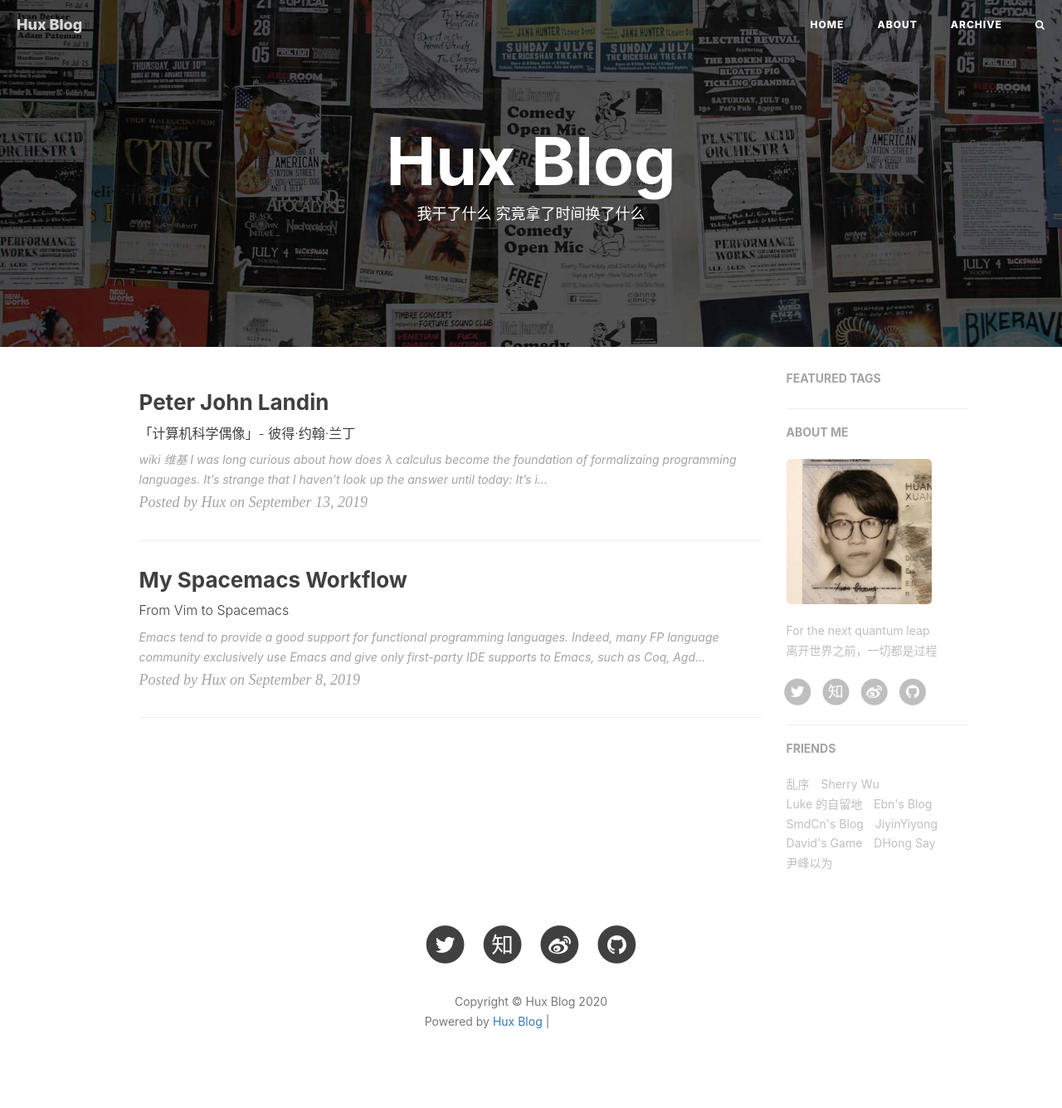
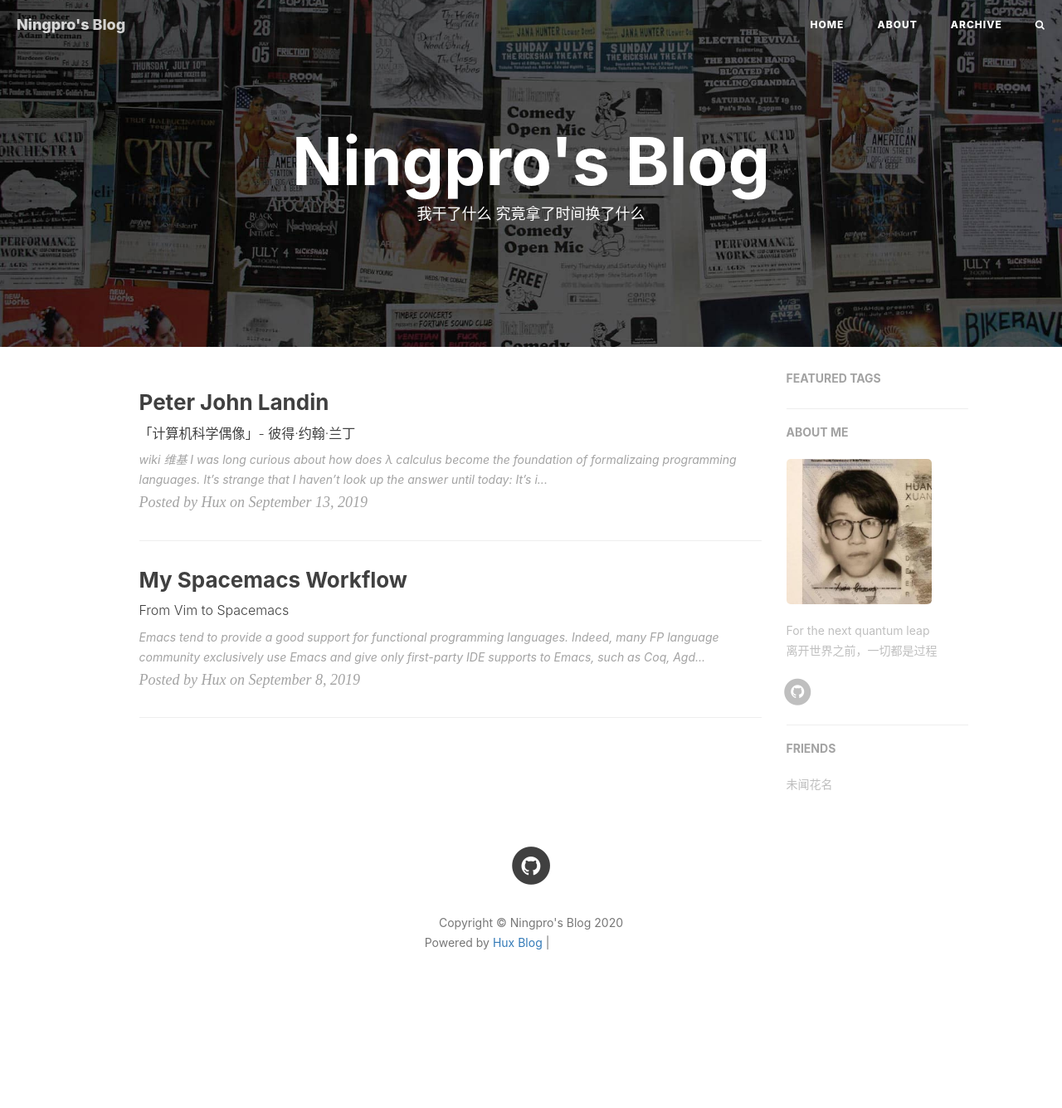
Before and after one commit to Ningpro/ningpro123, a Jekyll site: the page built from index.html, in a window 1280 px wide. Shown: the whole page at 83% size. Built offline with Jekyll 4.4.1, drawn with Linux system fonts in a browser that asks for light colours; nearby versions of some CDN libraries; the list of posts is cut into pages by our own code; comment, search, counter and statistics services are not loaded; after the commit the page ends 1240 px from its top, so only the background shows below that; grey boxes are pictures that could not be loaded.

Commit message:
网站信息

```diff
--- a/_config.yml
+++ b/_config.yml
@@ -1,11 +1,11 @@
 # Site settings
-title: Hux Blog
-SEOTitle: 黄玄的博客 | Hux Blog
+title: Ningpro's Blog
+SEOTitle: 王宁的博客 | Ningpro's Blog
 header-img: img/home-bg.jpg
-email: huxpro@gmail.com
-description: "关于程序与设计、黑客与画家 | 黄玄，Web & Mobile Lover，Software Engineer，UX Designer | 这里是 @Hux黄玄 的个人博客，与你一起发现更大的世界。"
-keyword: "黄玄, Hux黄玄, Hux, 鬼栈, huxpro, @huxpro, 黄玄的博客, Hux Blog, 博客, 个人网站, 互联网, Web, JavaScript, 前端, 设计"
-url: "https://huangxuan.me"              # your host, for absolute URL
+email: ningpro@163.com
+description: "前端开发 | 缺个对象"
+keyword: "王宁, @ningpro, 王宁的博客, Ningpro's Blog, 博客, 个人网站, 互联网, Web, JavaScript, 前端, 设计"
+url: "https://admirer.top"              # your host, for absolute URL
 baseurl: ""                             # for example, '/blog' if your blog hosted on 'host/blog'
 
 # Publish posts or collection documents with a future date.
@@ -13,11 +13,11 @@ future: true
 
 # SNS settings
 RSS: false
-weibo_username:     huxpro
-zhihu_username:     huxpro
-github_username:    huxpro
-twitter_username:   huxpro
-#facebook_username:  huxpro
+#weibo_username:     ningpro
+#zhihu_username:     ningpro
+github_username:    ningpro
+#twitter_username:   ningpro
+#facebook_username:  ningpro
 #linkedin_username:  firstname-lastname-idxxxx
 
 
@@ -71,8 +71,8 @@ netease_comment: false
 # ba_track_id: [your track id]
 
 # Google Analytics
-ga_track_id: 'UA-49627206-1'            # Format: UA-xxxxxx-xx
-ga_domain: huangxuan.me
+ga_track_id: 'UA-166791566-1'            # Format: UA-xxxxxx-xx
+ga_domain: admirer.top
 
 
 
@@ -106,31 +106,7 @@ friends: [
     #     title: "Su",
     #     href: "http://su.gallery/"
     # },{
-        title: "乱序",
-        href: "http://mida.re/"
-    },{
-        title: "Sherry Wu",
-        href: "https://xuechundesign.github.io"
-    },{
-        title: "Luke 的自留地",
-        href: "http://hmqk1995.github.io"
-    },{
-        title: "Ebn's Blog",
-        href: "http://ebnbin.com/"
-    },{
-        title: "SmdCn's Blog",
-        href: "http://blog.smdcn.net"
-    },{
-        title: "JiyinYiyong",
-        href: "http://tiye.me/"
-    },{
-        title: "David's Game",
-        href: "https://www.ruoyaowu.com/"
-    },{
-        title: "DHong Say",
-        href: "http://dhong.co"
-    },{
-        title: "尹峰以为",
-        href: "http://ingf.github.io/"
+        title: "未闻花名",
+        href: "http://blog.loveslife.biz/"
     }
 ]
```
